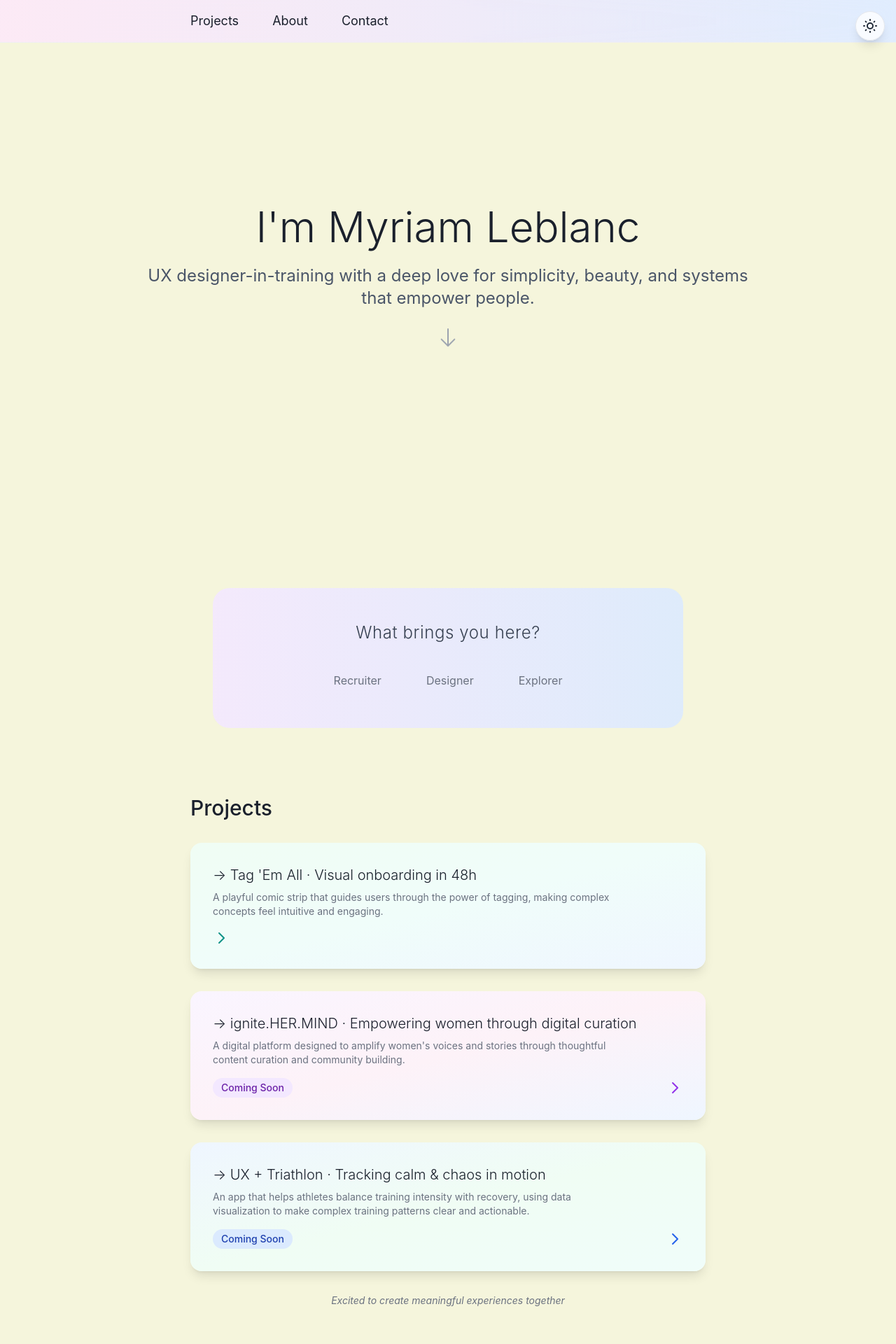
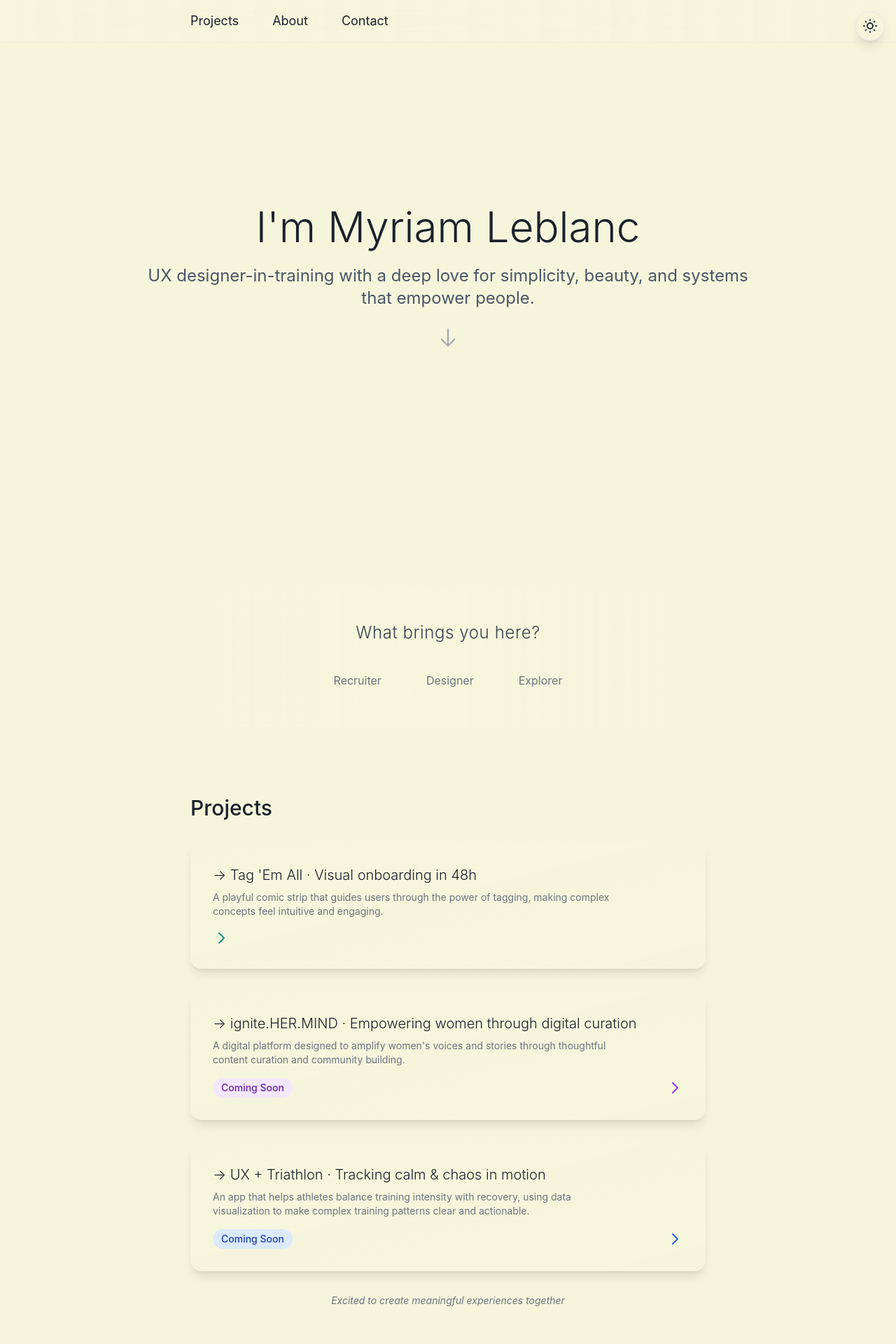
Before and after one commit to aliyazdi75/myriamleblanc, a React (Vite) app: page / in a window 1280 px wide. Shown: the top 1920 px of the page at 70% size. Built offline with nearby package versions, Linux system fonts and the light colour scheme.

Commit message:
style: update light mode to use elegant pale beige color scheme

```diff
--- a/src/App.jsx
+++ b/src/App.jsx
@@ -128,10 +128,10 @@ function App() {
                 className="min-h-screen"
               >
                 {/* Navigation */}
-                <nav className="fixed top-0 left-0 right-0 z-40 bg-gradient-to-r from-purple-50 via-pink-50 to-blue-50/80 dark:from-gray-900 dark:via-gray-800 dark:to-gray-900/80 backdrop-blur-lg border-b border-gray-200/50 dark:border-gray-700/50">
+                <nav className="fixed top-0 left-0 right-0 z-40 bg-gradient-to-r from-soft-beige/90 via-soft-beige/80 to-soft-beige/90 dark:from-gray-900 dark:via-gray-800 dark:to-gray-900/80 backdrop-blur-lg border-b border-gray-200/50 dark:border-gray-700/50">
                   <div className="relative">
                     {/* Animated gradient background */}
-                    <div className="absolute inset-0 bg-gradient-to-r from-purple-100/80 via-pink-100/80 to-blue-100/80 backdrop-blur-md animate-gradient-x"></div>
+                    <div className="absolute inset-0 bg-gradient-to-r from-soft-beige/80 via-soft-beige/70 to-soft-beige/80 backdrop-blur-md animate-gradient-x"></div>
                     {/* Navigation content */}
                     <div className="max-w-screen-md mx-auto px-4">
                       <div className="flex justify-between items-center py-4">
@@ -214,7 +214,7 @@ function App() {
                     initial={{ opacity: 0, scale: 0.95 }}
                     animate={{ opacity: 1, scale: 1 }}
                     transition={{ duration: 0.5 }}
-                    className="absolute inset-0 bg-gradient-to-r from-pink-100/90 via-purple-100/90 to-blue-100/90 dark:from-gray-800/90 dark:via-gray-700/90 dark:to-gray-800/90 backdrop-blur-lg animate-gradient-x rounded-3xl max-w-2xl mx-auto"
+                    className="absolute inset-0 bg-gradient-to-r from-soft-beige/90 via-soft-beige/80 to-soft-beige/90 dark:from-gray-800/90 dark:via-gray-700/90 dark:to-gray-800/90 backdrop-blur-lg animate-gradient-x rounded-3xl max-w-2xl mx-auto"
                   />
                   <motion.div
                     initial={{ opacity: 0, y: 20 }}
@@ -240,8 +240,8 @@ function App() {
                         onClick={() => setVisitorType('recruiter')}
                         className={`relative group px-6 py-2 rounded-full transition-all duration-300 ${
                           visitorType === 'recruiter'
-                            ? 'text-purple-600 bg-white/90 shadow-lg'
-                            : 'text-gray-500 hover:text-purple-600 hover:bg-white/70'
+                            ? 'text-purple-600 bg-soft-beige/90 shadow-lg'
+                            : 'text-gray-500 hover:text-purple-600 hover:bg-soft-beige/70'
                         }`}
                       >
                         <span className="relative z-10 text-base">{t.buttons.recruiter}</span>
@@ -260,8 +260,8 @@ function App() {
                         onClick={() => setVisitorType('designer')}
                         className={`relative group px-6 py-2 rounded-full transition-all duration-300 ${
                           visitorType === 'designer'
-                            ? 'text-blue-600 bg-white/90 shadow-lg'
-                            : 'text-gray-500 hover:text-blue-600 hover:bg-white/70'
+                            ? 'text-blue-600 bg-soft-beige/90 shadow-lg'
+                            : 'text-gray-500 hover:text-blue-600 hover:bg-soft-beige/70'
                         }`}
                       >
                         <span className="relative z-10 text-base">{t.buttons.designer}</span>
@@ -280,8 +280,8 @@ function App() {
                         onClick={() => setVisitorType('explorer')}
                         className={`relative group px-6 py-2 rounded-full transition-all duration-300 ${
                           visitorType === 'explorer'
-                            ? 'text-pink-600 bg-white/90 shadow-lg'
-                            : 'text-gray-500 hover:text-pink-600 hover:bg-white/70'
+                            ? 'text-pink-600 bg-soft-beige/90 shadow-lg'
+                            : 'text-gray-500 hover:text-pink-600 hover:bg-soft-beige/70'
                         }`}
                       >
                         <span className="relative z-10 text-base">{t.buttons.explorer}</span>
@@ -313,7 +313,7 @@ function App() {
                   <div className="max-w-screen-md mx-auto px-4">
                     <h2 className="text-3xl font-medium mb-8 text-text-primary dark:text-gray-100">{t.projects.title}</h2>
                     <div className="space-y-8">
-                      <div className="group relative overflow-hidden rounded-2xl bg-gradient-to-br from-green-50 via-teal-50 to-blue-50 dark:from-gray-800 dark:via-gray-700 dark:to-gray-800 p-8 shadow-lg transition-all duration-300 hover:shadow-xl">
+                      <div className="group relative overflow-hidden rounded-2xl bg-gradient-to-br from-soft-beige via-soft-beige/90 to-soft-beige/80 dark:from-gray-800 dark:via-gray-700 dark:to-gray-800 p-8 shadow-lg transition-all duration-300 hover:shadow-xl">
                         <div className="absolute inset-0 bg-gradient-to-br from-green-100/20 via-teal-100/20 to-blue-100/20 opacity-0 transition-opacity duration-300 group-hover:opacity-100" />
                         <div className="relative z-10">
                           <Link to="/tag-em-all" className="block">
@@ -335,7 +335,7 @@ function App() {
                           </motion.div>
                         </div>
                       </div>
-                      <div className="group relative overflow-hidden rounded-2xl bg-gradient-to-br from-purple-50 via-pink-50 to-blue-50 dark:from-gray-800 dark:via-gray-700 dark:to-gray-800 p-8 shadow-lg transition-all duration-300 hover:shadow-xl">
+                      <div className="group relative overflow-hidden rounded-2xl bg-gradient-to-br from-soft-beige via-soft-beige/90 to-soft-beige/80 dark:from-gray-800 dark:via-gray-700 dark:to-gray-800 p-8 shadow-lg transition-all duration-300 hover:shadow-xl">
                         <div className="absolute inset-0 bg-gradient-to-br from-purple-100/20 via-pink-100/20 to-blue-100/20 opacity-0 transition-opacity duration-300 group-hover:opacity-100" />
                         <div className="relative z-10">
                           <h3 className="text-xl font-light text-[#1A202C] mb-2">{t.projects.igniteHerMind}</h3>
@@ -358,7 +358,7 @@ function App() {
                           </div>
                         </div>
                       </div>
-                      <div className="group relative overflow-hidden rounded-2xl bg-gradient-to-br from-blue-50 via-green-50 to-teal-50 dark:from-gray-800 dark:via-gray-700 dark:to-gray-800 p-8 shadow-lg transition-all duration-300 hover:shadow-xl">
+                      <div className="group relative overflow-hidden rounded-2xl bg-gradient-to-br from-soft-beige via-soft-beige/90 to-soft-beige/80 dark:from-gray-800 dark:via-gray-700 dark:to-gray-800 p-8 shadow-lg transition-all duration-300 hover:shadow-xl">
                         <div className="absolute inset-0 bg-gradient-to-br from-blue-100/20 via-green-100/20 to-teal-100/20 opacity-0 transition-opacity duration-300 group-hover:opacity-100" />
                         <div className="relative z-10">
                           <h3 className="text-xl font-light text-[#1A202C] mb-2">{t.projects.uxTriathlon}</h3>
@@ -394,7 +394,7 @@ function App() {
                 </section>
 
                 {/* About Section */}
-                <section id="about" className="py-24 bg-white/50 dark:bg-gray-900/50">
+                <section id="about" className="py-24 bg-soft-beige/50 dark:bg-gray-900/50">
                   <div className="max-w-screen-md mx-auto px-4">
                     <h2 className="text-3xl font-medium mb-8">{t.about.title}</h2>
                     <div className="flex flex-col md:flex-row items-start gap-12">
--- a/src/components/ThemeToggle.jsx
+++ b/src/components/ThemeToggle.jsx
@@ -27,7 +27,7 @@ export default function ThemeToggle() {
   return (
     <motion.button
       onClick={toggleTheme}
-      className="fixed top-4 right-4 z-50 p-2 rounded-full bg-white/80 dark:bg-gray-800/80 backdrop-blur-lg border border-gray-200 dark:border-gray-700 shadow-lg hover:shadow-xl transition-all duration-300 focus:outline-none focus:ring-2 focus:ring-purple-500 dark:focus:ring-purple-400"
+      className="fixed top-4 right-4 z-50 p-2 rounded-full bg-soft-beige/80 dark:bg-gray-800/80 backdrop-blur-lg border border-gray-200 dark:border-gray-700 shadow-lg hover:shadow-xl transition-all duration-300 focus:outline-none focus:ring-2 focus:ring-purple-500 dark:focus:ring-purple-400"
       whileHover={{ scale: 1.05 }}
       whileTap={{ scale: 0.95 }}
       aria-label={isDark ? "Switch to light mode" : "Switch to dark mode"}
```
